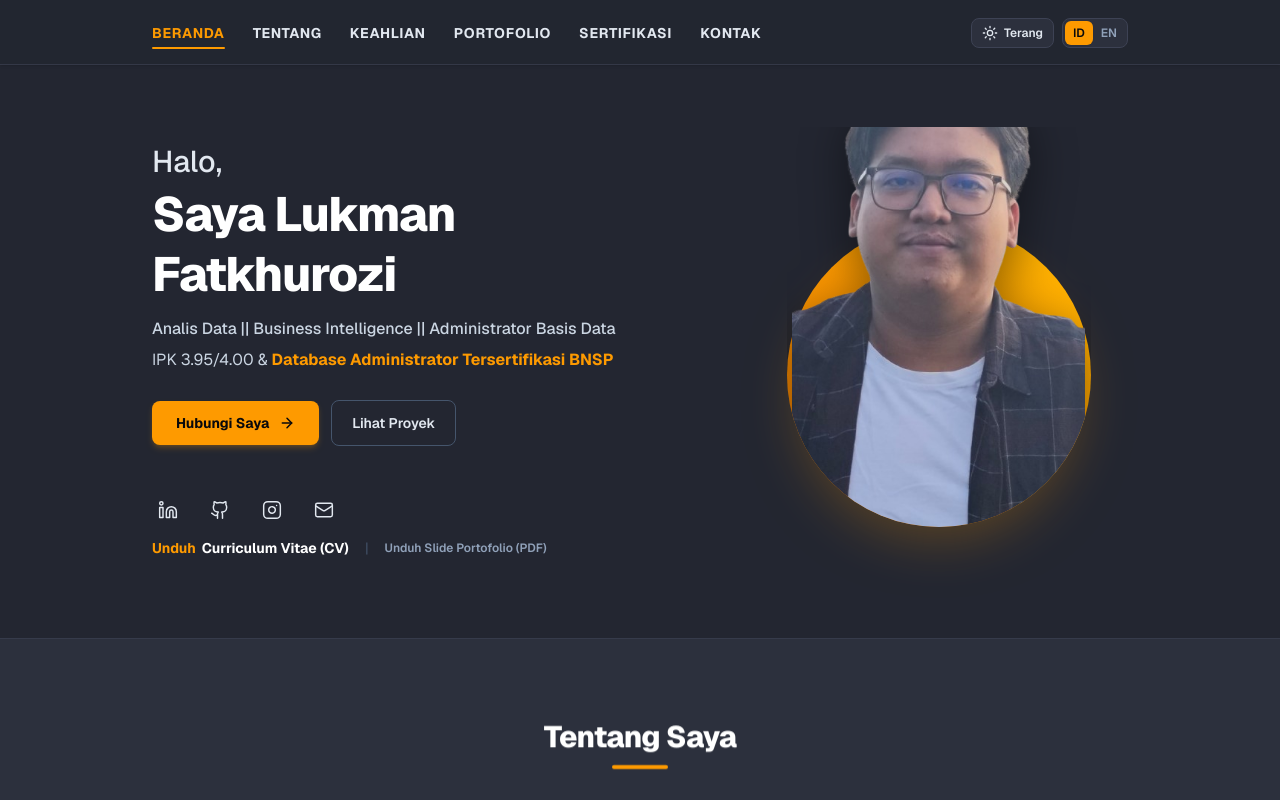
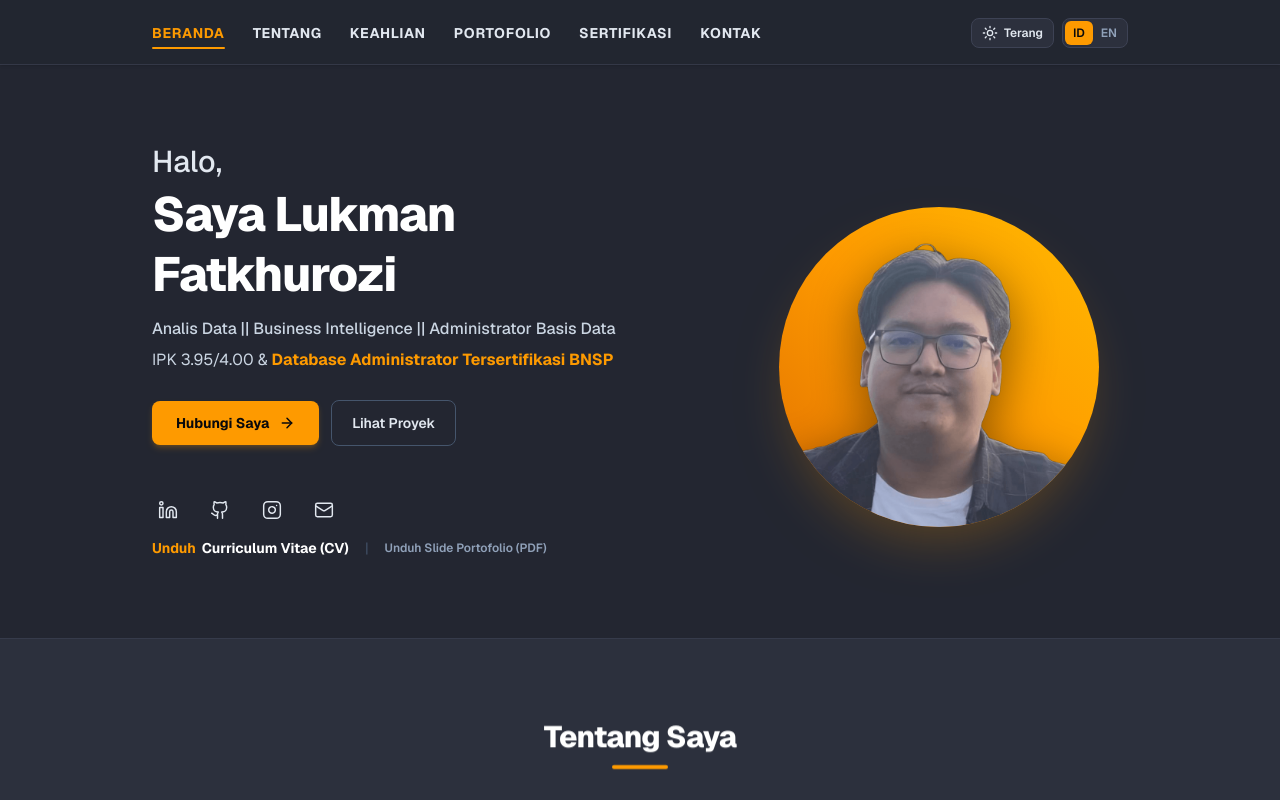
Before and after one commit to lukmanfatkhurozi03/Portofolio, a Next.js app: page / in a window 1280 px wide. Shown: the top 800 px of the page. Built offline with nearby package versions, Linux system fonts and the light colour scheme.

Commit message:
chore(hero): update profile photo and ensure head is never cropped

```diff
--- a/src/app/page.tsx
+++ b/src/app/page.tsx
@@ -992,19 +992,17 @@ export default function PortfolioPage() {
                 </div>
               </div>
 
-              {/* Right Column: Circular Orange Backdrop + Lukman Cutout Photo */}
-              <div className="animate-hero-5 md:col-span-5 order-1 md:order-2 flex justify-center pt-10 sm:pt-12">
+              {/* Right Column: Circular Orange Backdrop + Lukman Cutout Photo (Full Head Visible) */}
+              <div className="animate-hero-5 md:col-span-5 order-1 md:order-2 flex justify-center pt-6 sm:pt-8">
                 <div className="group relative flex items-center justify-center">
                   {/* Subtle outer decorative ring on hover */}
                   <div className="absolute -inset-3 rounded-full border border-amber-500/20 scale-95 opacity-0 transition-all duration-500 group-hover:scale-105 group-hover:opacity-100" />
-                  {/* Orange Circle Backdrop */}
-                  <div className="h-52 w-52 sm:h-68 sm:w-68 md:h-76 md:w-76 rounded-full bg-gradient-to-tr from-amber-600 via-amber-500 to-amber-400 shadow-2xl shadow-amber-500/25 transition-all duration-500 group-hover:shadow-amber-500/40" />
-                  {/* Cutout Container with extra top headroom (-top-20 sm:-top-24) */}
-                  <div className="pointer-events-none absolute inset-x-0 -top-20 sm:-top-24 bottom-0 flex items-end justify-center overflow-hidden rounded-b-full">
+                  {/* Orange Circle Backdrop with generous top clip-path so head is never cropped */}
+                  <div className="relative h-56 w-56 sm:h-72 sm:w-72 md:h-80 md:w-80 rounded-full bg-gradient-to-tr from-amber-600 via-amber-500 to-amber-400 shadow-2xl shadow-amber-500/25 transition-all duration-500 group-hover:shadow-amber-500/40 overflow-hidden flex items-end justify-center">
                     <img
                       src={DATA.profile.photo}
                       alt={DATA.profile.name}
-                      className="h-[118%] w-auto max-w-none object-contain object-bottom drop-shadow-[0_14px_24px_rgba(0,0,0,0.45)] transition-transform duration-500 ease-out group-hover:scale-[1.03]"
+                      className="h-[96%] w-full object-contain object-bottom drop-shadow-[0_14px_24px_rgba(0,0,0,0.45)] transition-transform duration-500 ease-out group-hover:scale-[1.03]"
                     />
                   </div>
                 </div>
```
Also changed, not shown: public/lukman-photo.png.
